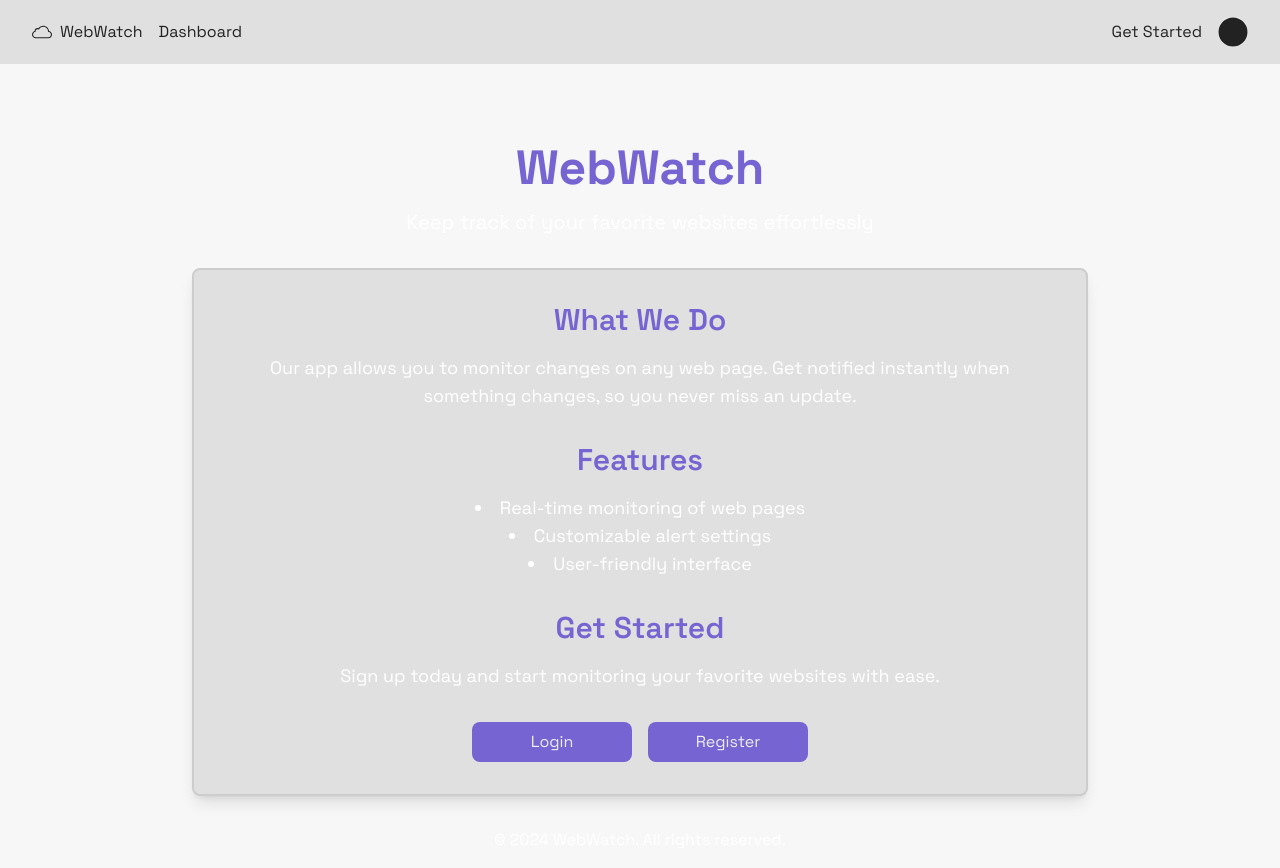
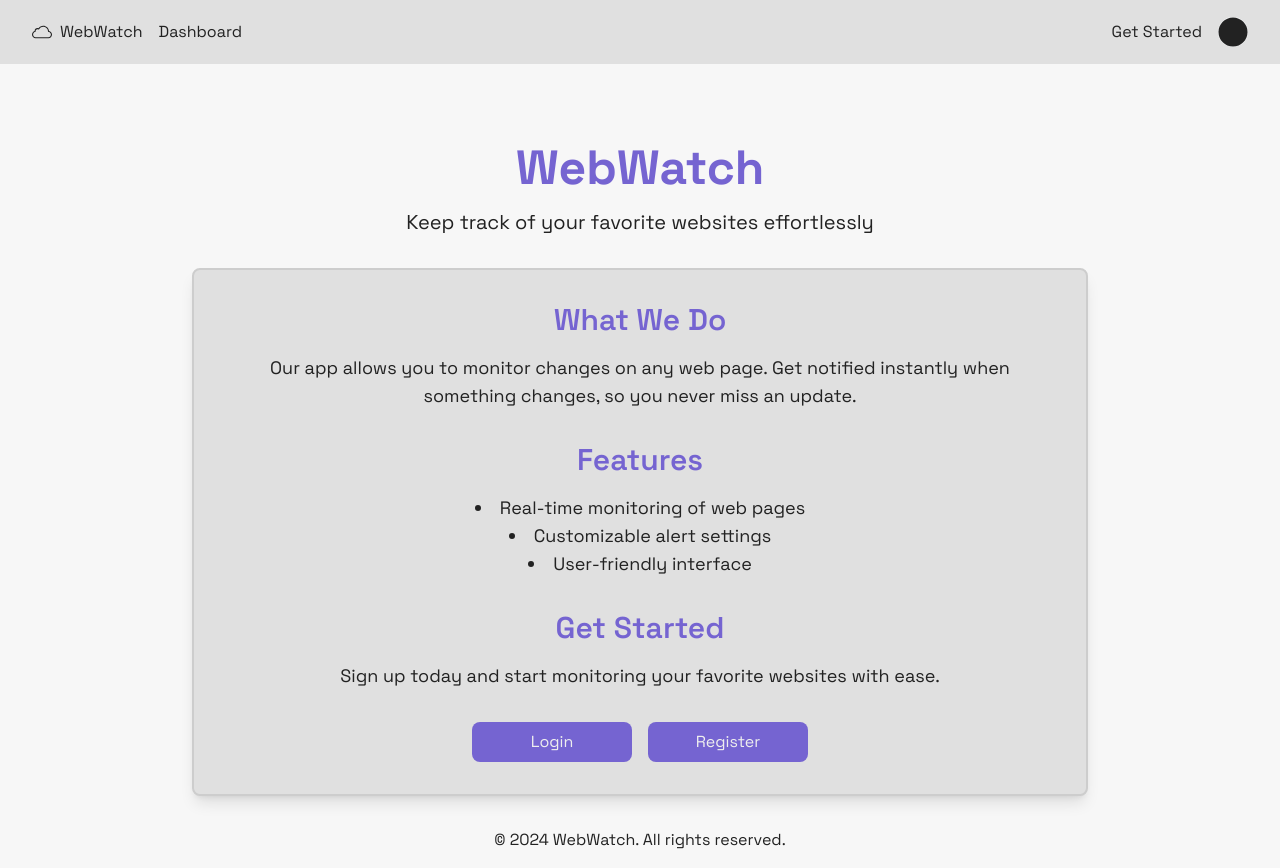
Before and after one commit to Fa24-CSE115A-CaaS/WebWatch, a React (Vite) app in the folder frontend/: page / in a window 1280 px wide. Built offline with nearby package versions, Linux system fonts and the light colour scheme.

Commit message:
Fix Home text color attributes to work with dark/light mode

```diff
--- a/frontend/src/pages/Home.tsx
+++ b/frontend/src/pages/Home.tsx
@@ -4,11 +4,11 @@ const Home = () => {
   return (
     <div
       className="flex min-h-screen flex-col items-center justify-start bg-primary p-4 text-center
-        text-white"
+        text-text"
     >
       <header className="mb-8 mt-16">
         <h1 className="mb-4 text-5xl font-bold text-accent">WebWatch</h1>
-        <p className="text-xl text-white">
+        <p className="text-xl text-text">
           Keep track of your favorite websites effortlessly
         </p>
       </header>
@@ -20,14 +20,14 @@ const Home = () => {
           <h2 className="mb-4 text-3xl font-semibold text-accent">
             What We Do
           </h2>
-          <p className="text-lg text-white">
+          <p className="text-lg text-text">
             Our app allows you to monitor changes on any web page. Get notified
             instantly when something changes, so you never miss an update.
           </p>
         </section>
         <section className="mb-8">
           <h2 className="mb-4 text-3xl font-semibold text-accent">Features</h2>
-          <ul className="list-inside list-disc text-center text-lg text-white">
+          <ul className="list-inside list-disc text-center text-lg text-text">
             <li>Real-time monitoring of web pages</li>
             <li>Customizable alert settings</li>
             <li>User-friendly interface</li>
@@ -37,7 +37,7 @@ const Home = () => {
           <h2 className="mb-4 text-3xl font-semibold text-accent">
             Get Started
           </h2>
-          <p className="mb-4 text-lg text-white">
+          <p className="mb-4 text-lg text-text">
             Sign up today and start monitoring your favorite websites with ease.
           </p>
           <div className="flex justify-center space-x-4">
@@ -60,7 +60,7 @@ const Home = () => {
           </div>
         </section>
       </main>
-      <footer className="mt-8 text-white">
+      <footer className="mt-8 text-text">
         &copy; {new Date().getFullYear()} WebWatch. All rights reserved.
       </footer>
     </div>
```
